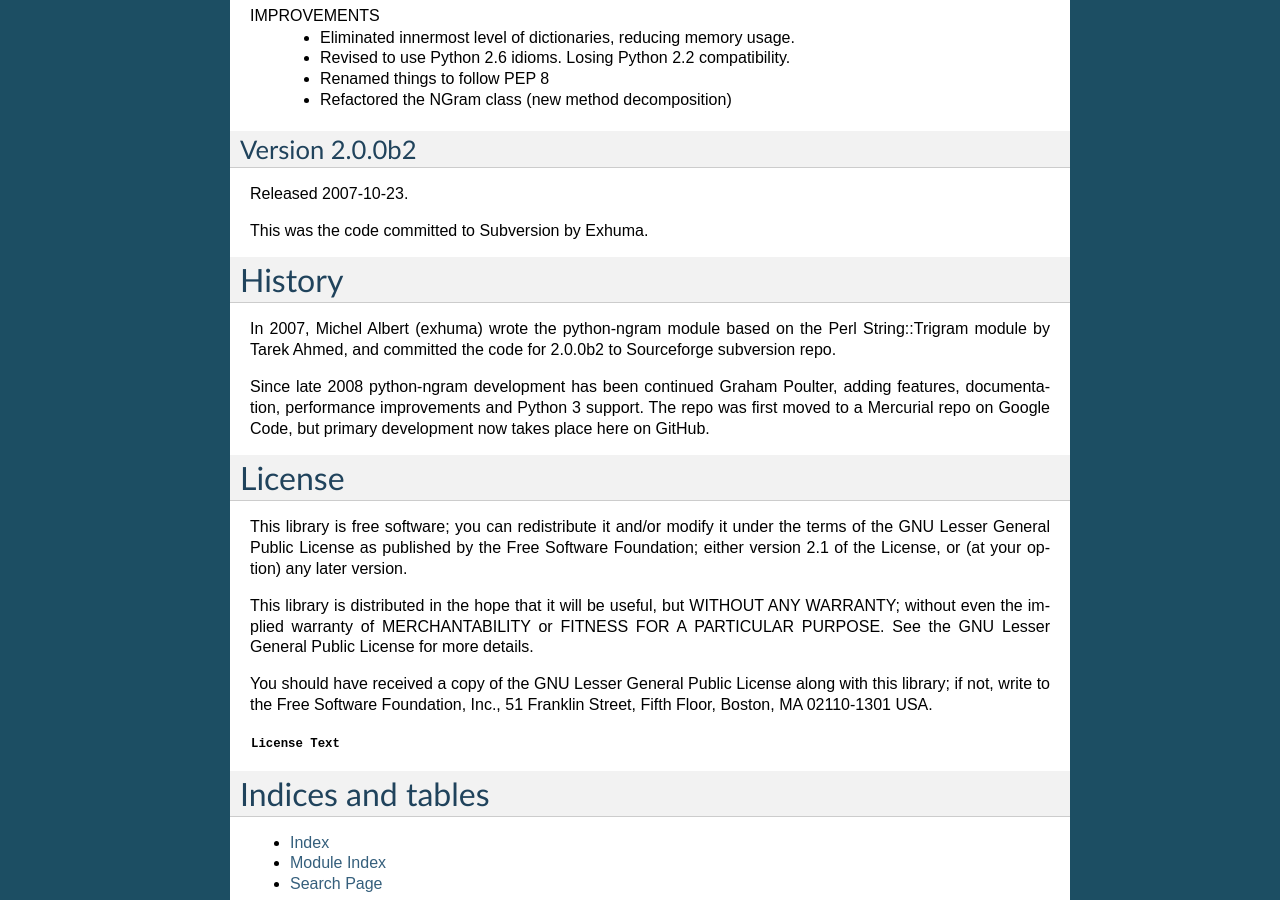
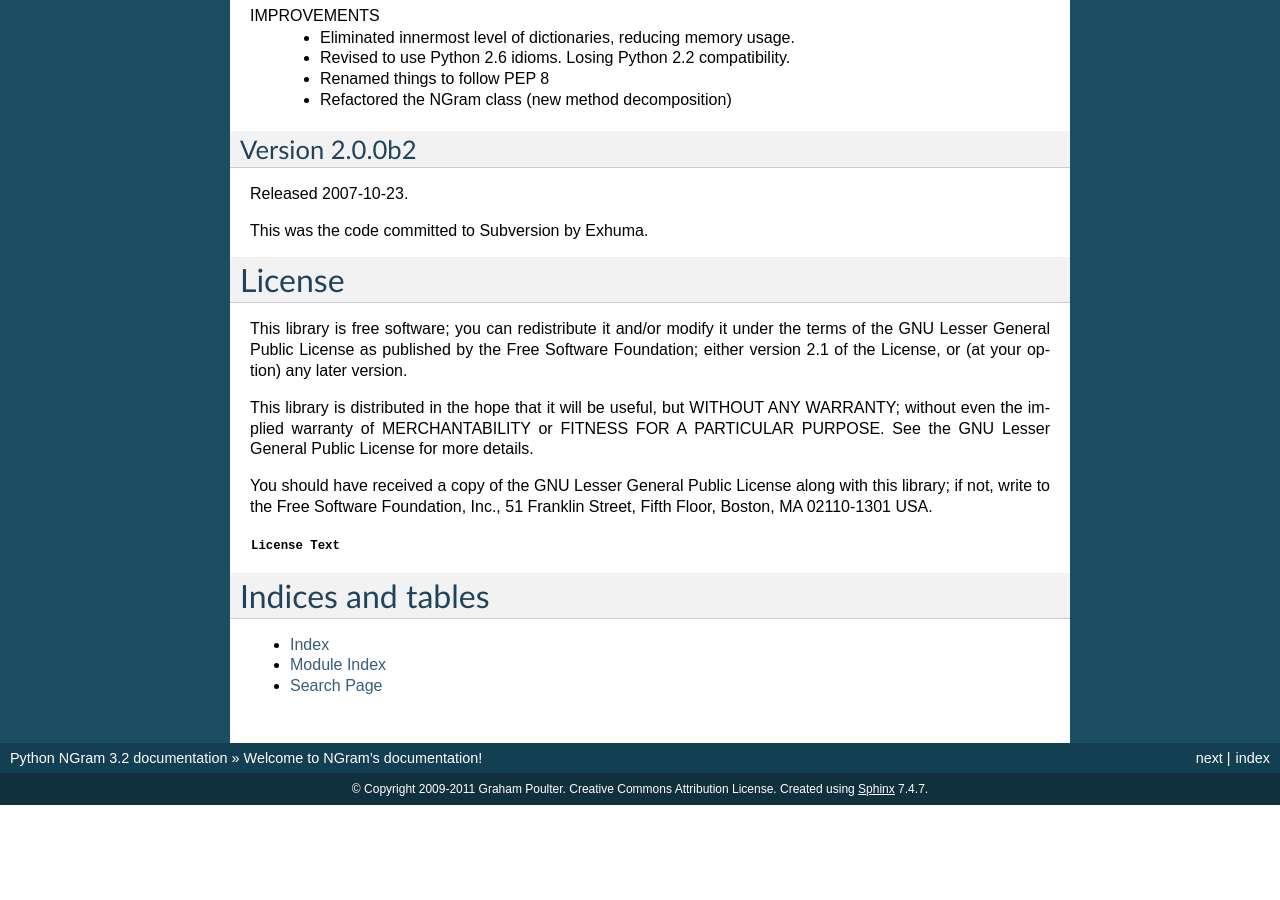
Before and after one commit to gpoulter/python-ngram, a Sphinx documentation site: the page built from docs/index.rst, in a window 1280 px wide and 900 px high, scrolled down 1668 px. Built offline with Sphinx 7.4.7, drawn with Linux system fonts in a browser that asks for light colours; after the commit the page ends 2473 px from its top, so only the background shows below that.

Commit message:
Remove old history section from index.rst

```diff
--- a/docs/index.rst
+++ b/docs/index.rst
@@ -90,18 +90,6 @@ Released 2007-10-23.
 
 This was the code committed to Subversion by Exhuma.
 
-History
-=======
-
-In 2007, Michel Albert (exhuma) wrote the python-ngram module based on the Perl
-String::Trigram module by Tarek Ahmed, and committed the code for 2.0.0b2 to
-Sourceforge subversion repo.
-
-Since late 2008 python-ngram development has been continued Graham Poulter,
-adding features, documentation, performance improvements and Python 3 support.
-The repo was first moved to a Mercurial repo on Google Code, but primary
-development now takes place here on GitHub.
-
 License
 =======
 
```
